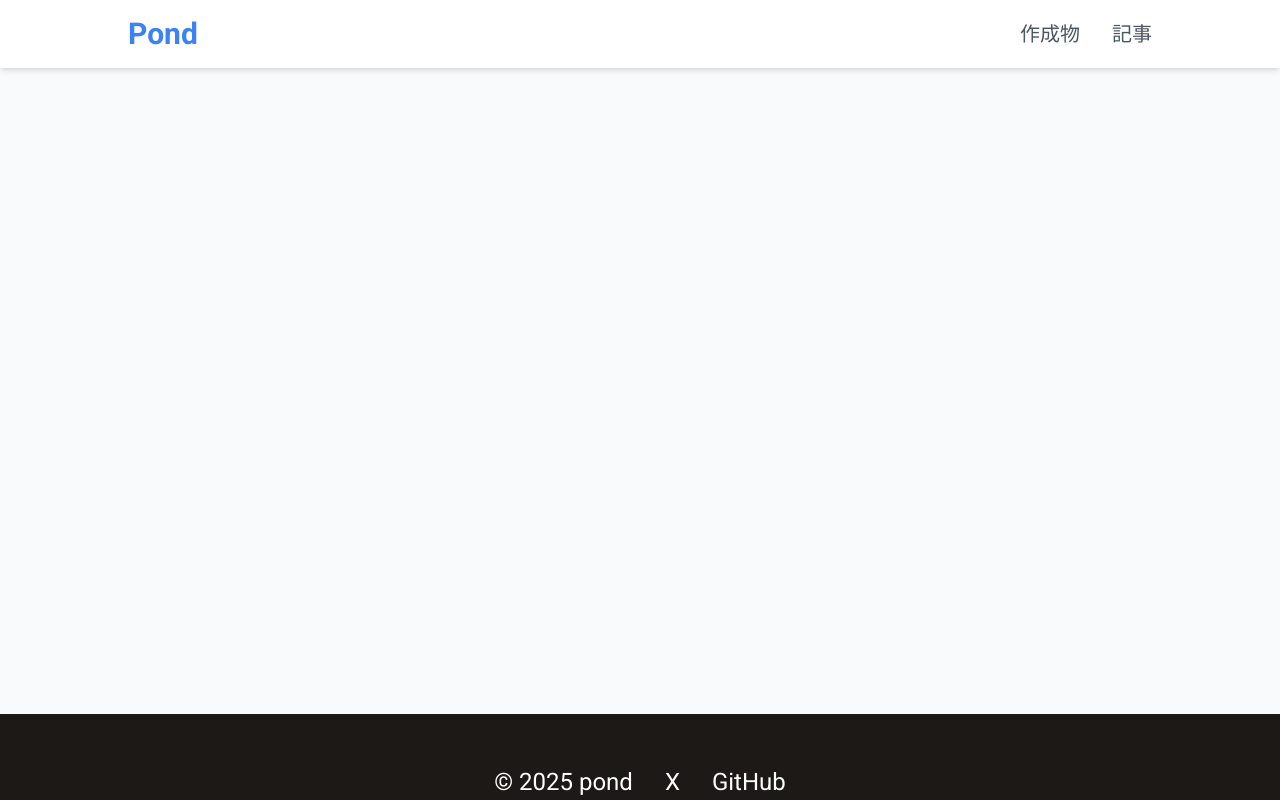
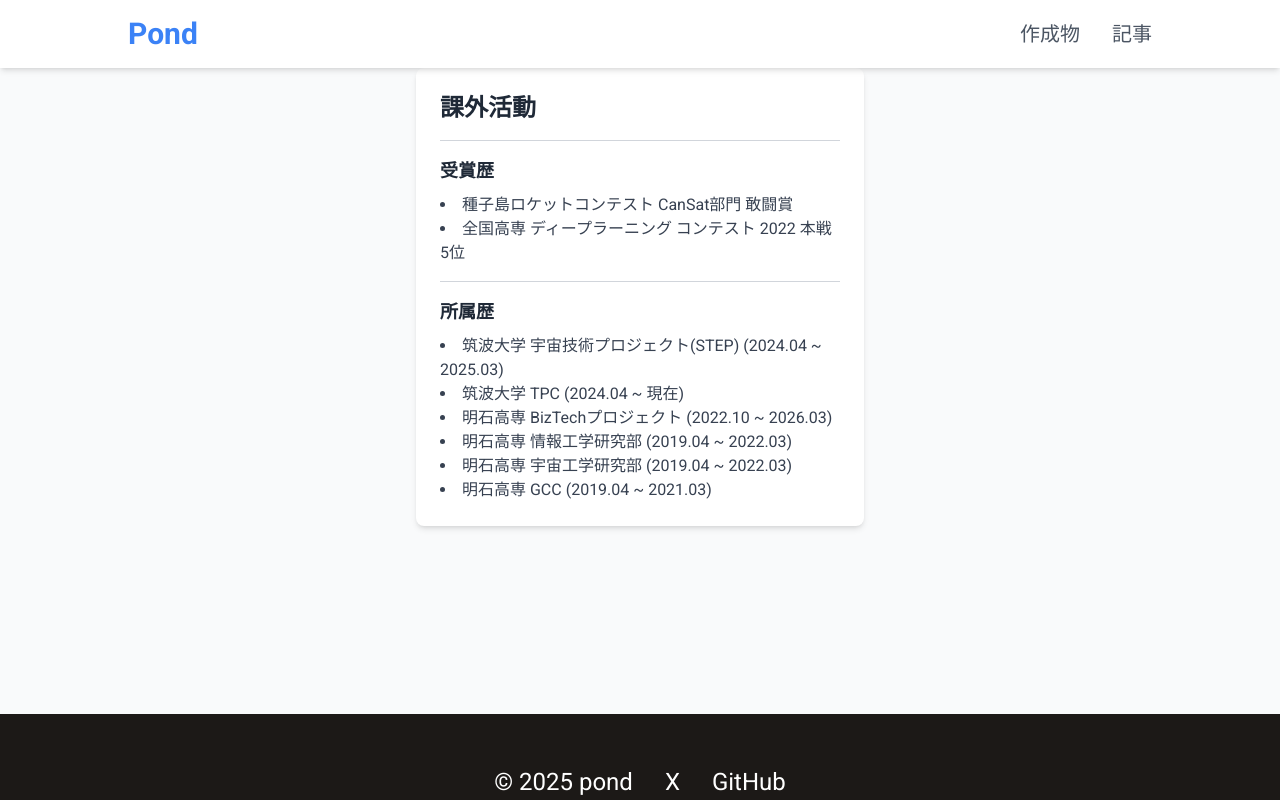
Before and after one commit to pond-e/homepage-5, a React (Vite) app: page /affiliations in a window 1280 px wide. Built offline with nearby package versions, Linux system fonts and the light colour scheme.

Commit message:
add AffiliationsPage and link

```diff
--- a/src/App.tsx
+++ b/src/App.tsx
@@ -4,6 +4,7 @@ import Footer from './components/Footer';
 import MainPage from './pages/MainPage';
 import WorksPage from './pages/WorksPage';
 import ArticlesPage from './pages/ArticlesPage';
+import AffiliationsPage from './pages/AffiliationsPage';
 
 function App() {
   return (
@@ -15,6 +16,7 @@ function App() {
                     <Route path="/" element={<MainPage />} />
                     <Route path="/works" element={<WorksPage />} />
                     <Route path="/articles" element={<ArticlesPage />} />
+                    <Route path="/affiliations" element={<AffiliationsPage />} />
                 </Routes>
             </main>
         </div>
--- /dev/null
+++ b/src/pages/AffiliationsPage.tsx
@@ -0,0 +1,29 @@
+function AffiliationsPage() {
+    return (
+        <div className="flex  justify-center">
+            <div className="bg-white shadow-md rounded-lg p-6 max-w-md w-full">
+                <h1 className="text-2xl font-bold mb-4">課外活動</h1>
+                <div className="border-t border-gray-300 mt-4 pt-4">
+                    <h2 className="text-lg font-semibold mb-2">受賞歴</h2>
+                    <ul className="list-disc list-inside text-gray-700">
+                        <li>種子島ロケットコンテスト CanSat部門 敢闘賞</li>
+                        <li>全国高専 ディープラーニング コンテスト 2022 本戦 5位</li>
+                    </ul>
+                </div>
+                <div className="border-t border-gray-300 mt-4 pt-4">
+                    <h2 className="text-lg font-semibold mb-2">所属歴</h2>
+                    <ul className="list-disc list-inside text-gray-700">
+                        <li>筑波大学 宇宙技術プロジェクト(STEP) (2024.04 ~ 2025.03)</li>
+                        <li>筑波大学 TPC (2024.04 ~ 現在)</li>
+                        <li>明石高専 BizTechプロジェクト (2022.10 ~ 2026.03)</li>
+                        <li>明石高専 情報工学研究部 (2019.04 ~ 2022.03)</li>
+                        <li>明石高専 宇宙工学研究部 (2019.04 ~ 2022.03)</li>
+                        <li>明石高専 GCC (2019.04 ~ 2021.03)</li>
+                    </ul>
+                </div>
+            </div>
+        </div>
+    );
+}
+
+export default AffiliationsPage;
--- a/src/pages/MainPage.tsx
+++ b/src/pages/MainPage.tsx
@@ -32,9 +32,9 @@ function MainPage() {
                       <h2 className="text-4xl text-red-500 font-bold">課外活動</h2>
                       <p className="mt-6 text-gray-600 text-xl">高専や大学では積極的に課外活動をしていました</p>
                       <p className="text-gray-600 text-xl">その内容や受賞歴についてリンク先で紹介しています</p>
-                      <a>
+                      <Link to="/affiliations">
                           <button className="mt-4 bg-gray-200 text-gray-700 text-xl px-4 py-3 rounded transition duration-300 hover:bg-blue-500 hover:text-white">課外活動歴一覧を見る</button>
-                      </a>
+                      </Link>
                   </div>
               </div>
           </div>
```
